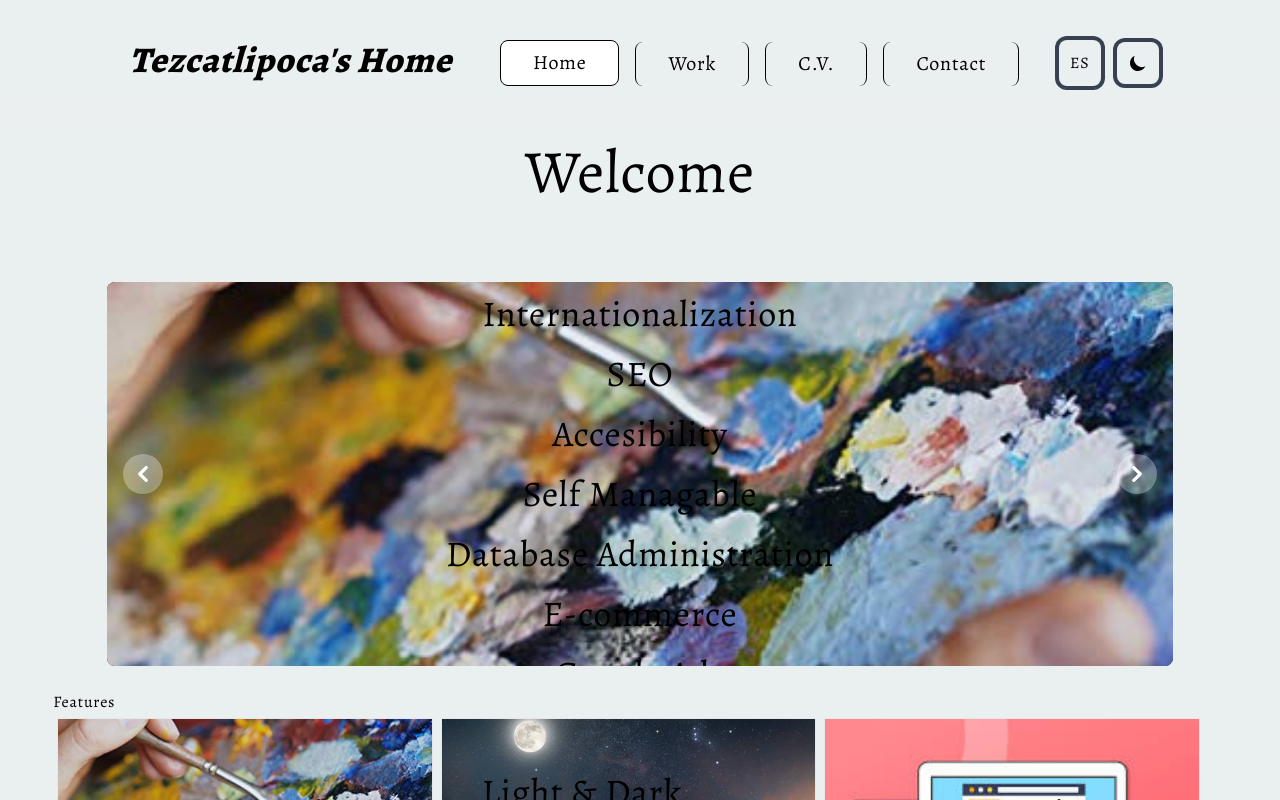
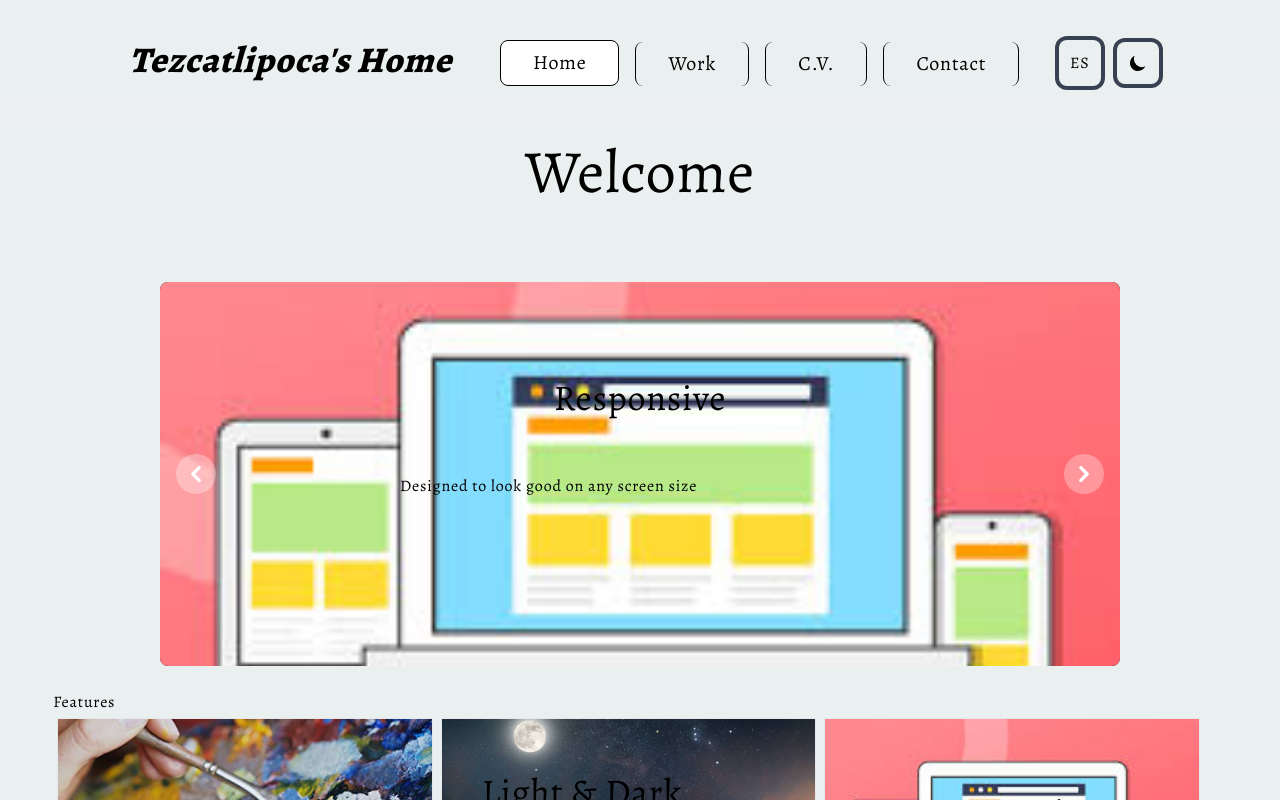
Before and after one commit to Tezcatlipoca0000/tez-web, a Next.js app: page /en in a window 1280 px wide. Shown: the top 800 px of the page. Built offline with nearby package versions, Linux system fonts and the light colour scheme.

Commit message:
continue carousel

```diff
--- a/app/[locale]/components/Features.js
+++ b/app/[locale]/components/Features.js
@@ -14,10 +14,11 @@ import analBG from "@/public/analBG.png";
 import apiBG from "@/public/apiBG.jpg";
 import ArrowDown from "../icons/ArrowDown";
 import ArrowUp from "../icons/ArrowUp";
-import { useState } from "react";
+import { useState, useEffect } from "react";
 import Image from "next/image";
 
 export default function Features({ dictionary }) {
+
     const [features, setFeatures] = useState({
         list: false,
         custom: true,
@@ -34,6 +35,14 @@ export default function Features({ dictionary }) {
         api: true
     });
     const [position, setPosition] = useState(0);
+
+    useEffect(()=>{
+        const interval = setInterval(()=>{
+            let newPosition = position === Object.keys(dictionary.Features).length - 1 ? 0 : position + 1;
+            setPosition(newPosition);
+         }, 3100);
+        return () => clearInterval(interval);
+    }, [position]);
 
     const bgImages = [customBG, colorModeBG, responsiveBG, interBG, seoBG, accesibBG, manageBG, dbBG, ecommBG, adsBG, analBG, apiBG];
 
@@ -61,7 +70,6 @@ export default function Features({ dictionary }) {
 
     function prevCarousel() {
         let newPosition = position === 0 ? Object.keys(dictionary.Features).length - 1 : position - 1;
-        console.log('oiiiii ---> positions', position, newPosition);
         setPosition(newPosition);
     }
 
@@ -73,18 +81,15 @@ export default function Features({ dictionary }) {
     const carouselItems = Object.keys(dictionary.Features).map((key, idx) => {
         return (
             <>
-                {position === idx &&
-
-                    <div className={`absolute top-0 left-0 w-full h-full`}>
-                        <Image src={bgImages[idx]} alt={`${key} background image`} fill style={{objectFit: "cover"}} className={features[key] ? '' : 'blur-sm'} />
-                    </div>
-                }
-                <h3 className={`z-10 text-4xl`}>
-                        {dictionary.Features[key].title}
-                    </h3>
-                    <p className="z-10 featDesc text-justify mt-5">
-                        {dictionary.Features[key].content}
-                    </p>
+                <div className={`absolute top-0 left-0 w-full h-full`} key={`carousel-img-${key}`}>
+                    { position === idx && <Image src={bgImages[idx]} alt={`${key} background image`} fill style={{objectFit: "cover"}} className={features[key] ? '' : 'blur-sm'} /> }
+                </div>
+                <h3 className={`z-10 text-4xl absolute top-[25%]`} key={`carousel-title-${key}`}>
+                    {position === idx && dictionary.Features[key].title}
+                </h3>
+                <p className="w-1/2 z-10 text-justify absolute top-[50%]" key={`carousel-desc-${key}`}>
+                    {position === idx && dictionary.Features[key].content}
+                </p>
             </>
         );
     });
@@ -126,7 +131,7 @@ export default function Features({ dictionary }) {
     return (
         <>
             {/* Carousel */}
-            <div className="relative flex justify-center items-center w-10/12 bg-slate-900 h-56 overflow-hidden rounded-lg md:h-96">
+            <div className="relative flex justify-center items-center w-9/12 bg-slate-900 h-56 overflow-hidden rounded-lg md:h-96">
                 <div className="relative w-full h-full flex flex-col justify-center items-center">
                     {carouselItems}
                 </div>
```
